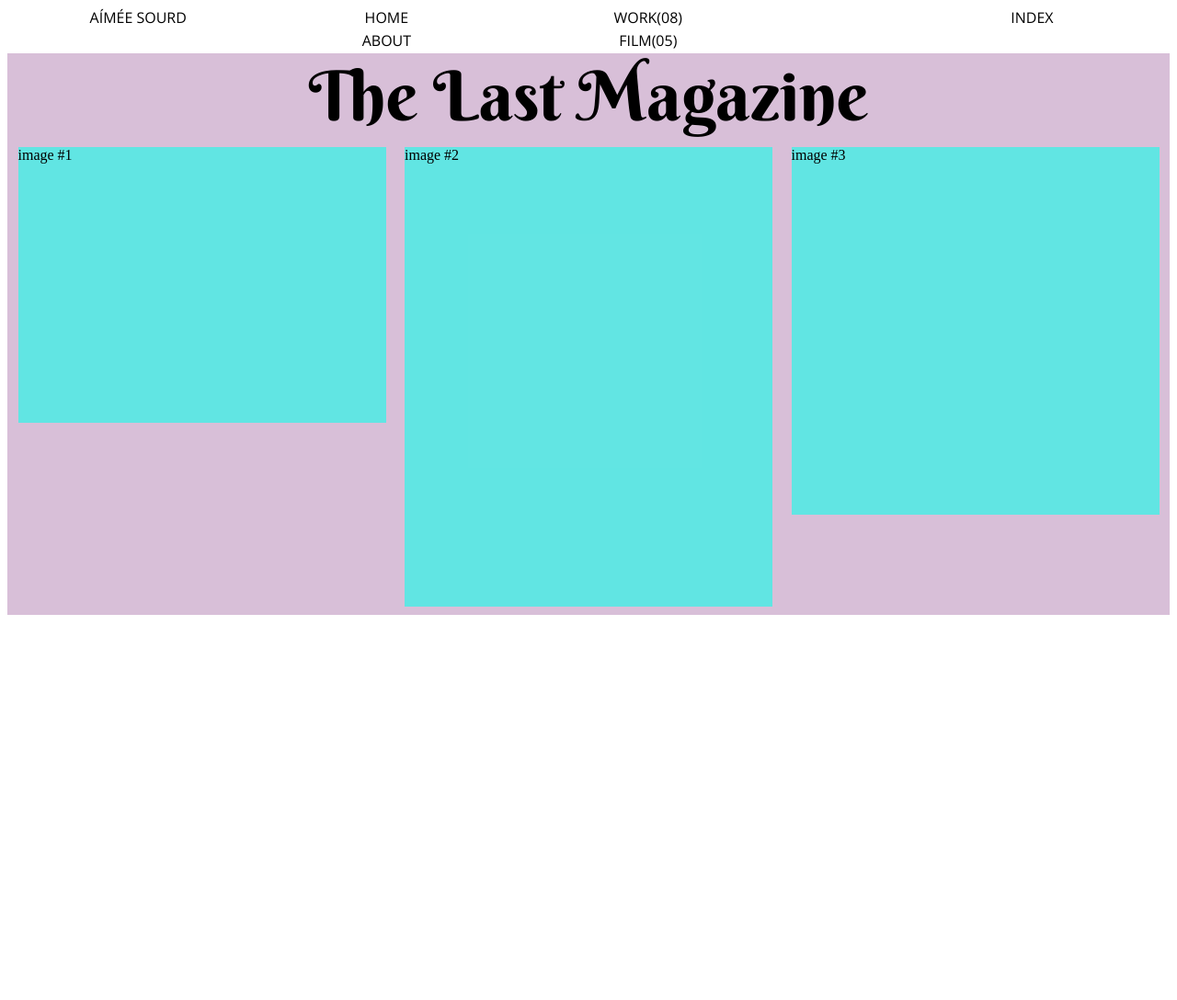
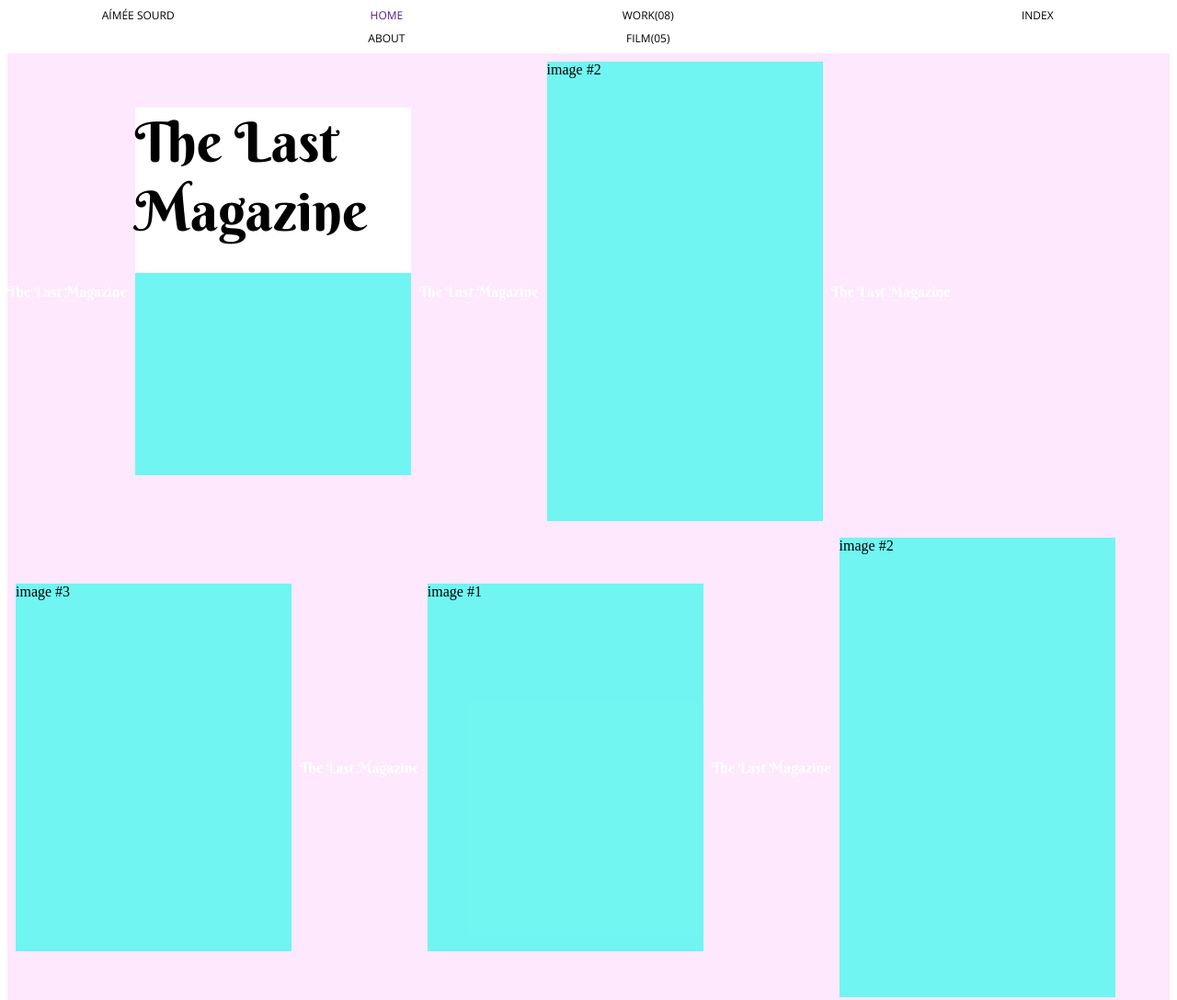
Before and after one commit to techbyivan/dribbble_project, a plain HTML site: page html/index.html in a window 1280 px wide. Shown: the top 1088 px of the page at 92% size. Before the commit the page ends 800 px from the top, so only its background shows below. Drawn offline with nearby package versions, Linux system fonts and the light colour scheme.

Commit message:
CSS Structure Correct

```diff
--- a/css/style.css
+++ b/css/style.css
@@ -6,47 +6,90 @@
 	justify-content: center;
 	background-color: white;
 	height: 50px;
+	font-size: 12px;
+}
 
+.navbar a:link {
+	text-decoration: none;
+	color: black;
 }
 
 .logo {
 	color: black;
 }
 
+.logo a:hover {
+	background-color: black;
+	color: white;
+	padding: 5px 10px;
+}
+
 .sub2 {
 	flex-direction: column;
+}
+
+.sub2 a:hover {
+	background-color: black;
+	color: white;
+	padding: 5px 10px;
 }
 
 .sub3 {
 	flex-direction: column;
 }
 
+.sub3 a:hover {
+	background-color: black;
+	color: white;
+	padding: 5px 10px;
+}
+
 .index {
 	justify-content: flex-end;
 }
 
-.container2 {
-	display: flex;
+.index a:hover {
+	background-color: black;
+	color: white;
+	padding: 5px 10px;
 }
+
+/****************************************************************************************/
 
 .image-main-container {
 	display: flex;
 	width: 100%;
-	background-color: thistle;
+	background-color: rgb(253, 232, 253);
+	flex-wrap: wrap;
+	align-items: center;
+	/* justify-content: space-evenly; */
+	/* align-items: flex-start; */
+}
+
+/* .item-container {
+	display: flex;
+	flex-direction: column;
+	width: 100%;
+	margin-top: 100px;
+	padding: 90px;
+	background-color: rgb(179, 252, 255);
 	flex-wrap: wrap;
 	justify-content: space-evenly;
-}
+} */
 
-.item-container {
-	display: flex;
-	width: 100%;
-	background-color: thistle;
-	flex-wrap: wrap;
-	justify-content: space-evenly;
-}
-.image-title {
+/* .item-container2 {
+	flex-direction: column;
+	align-items: flex-start;
+	padding: 700px;
+} */
+
+.image-title1 {
+	/* display: flex; */
 	font-family: "Berkshire Swash", cursive;
-	font-size: 75px;
+	color: white;
+	/* font-size: 30px; */
+	/* width: 30%; */
+	/* padding-top: 30px; */
 }
 
 .flexbox-image {
@@ -55,10 +98,11 @@
 	align-items: center;
 	background-color: rgba(19, 255, 235, 0.6);
 	min-width: 200px;
-	max-width: 400px;
+	max-width: 300px;
 }
+
 .flexbox-item-1 {
-	height: 300px;
+	height: 400px;
 }
 
 .flexbox-item-2 {
@@ -68,3 +112,9 @@
 .flexbox-item-3 {
 	height: 400px;
 }
+.flex-title {
+	font-family: "Berkshire Swash", cursive;
+	background-color: white;
+	font-size: 60px;
+	padding-bottom: 30px;
+}
--- a/html/index.html
+++ b/html/index.html
@@ -14,28 +14,37 @@
 		<div class="navbar">
 			<div class="navbar logo">AÍMÉE SOURD</div>
 			<div class="navbar sub2">
-				<div class="navbar">HOME</div>
-				<div class="navbar">ABOUT</div>
+				<div class="navbar"><a href="">HOME</a></div>
+				<div class="navbar"><a href="#">ABOUT</a></div>
 			</div>
 			<div class="navbar sub3">
-				<div class="navbar">WORK(08)</div>
-				<div class="navbar">FILM(05)</div>
+				<div class="navbar"><a href="#">WORK(08)</a></div>
+				<div class="navbar"><a href="#">FILM(05)</a></div>
 			</div>
-			<div class="navbar index">INDEX</div>
+			<div class="navbar index"><a href="#">INDEX</a></div>
 		</div>
 
-		<!-- IMAGE SECTION MAIN -->
-		<div class="image-main-container">
-			<!-- IMAGE TITLE -->
-			<div class="image-title">
-				<div>The Last Magazine</div>
-			</div>
+		<!-- MAIN IMAGE CONTAINER -->
+			<div class="image-main-container">
 
-			<!-- IMAGES -->
-			<div class="item-container">
-				<div class="flexbox-image flexbox-item-1">image #1</div>
-				<div class="flexbox-image flexbox-item-2">image #2</div>
-				<div class="flexbox-image flexbox-item-3">image #3</div>
+				<!-- IMAGES -->
+				<!-- <div class="item-container"> -->
+					<div class="image-title1" >The Last Magazine</div>
+						<div class="flexbox-image flexbox-item-1">
+							<div class="flex-title">The Last Magazine</div>
+						</div>
+					<div class="image-title1" >The Last Magazine</div>
+					<div class="flexbox-image flexbox-item-2">image #2</div>
+					<div class="image-title1" >The Last Magazine</div>
+					<div class="flexbox-image flexbox-item-3">image #3</div>
+					<div class="image-title1" >The Last Magazine</div>
+					<div class="flexbox-image flexbox-item-1">image #1</div>
+					<div class="image-title1" >The Last Magazine</div>
+					<div class="flexbox-image flexbox-item-2">image #2</div>
+					<div class="image-title1" >The Last Magazine</div>
+					<div class="flexbox-image flexbox-item-3">image #3</div>
+
+				<!-- </div> -->
 			</div>
 		</div>
 	</body>
```
